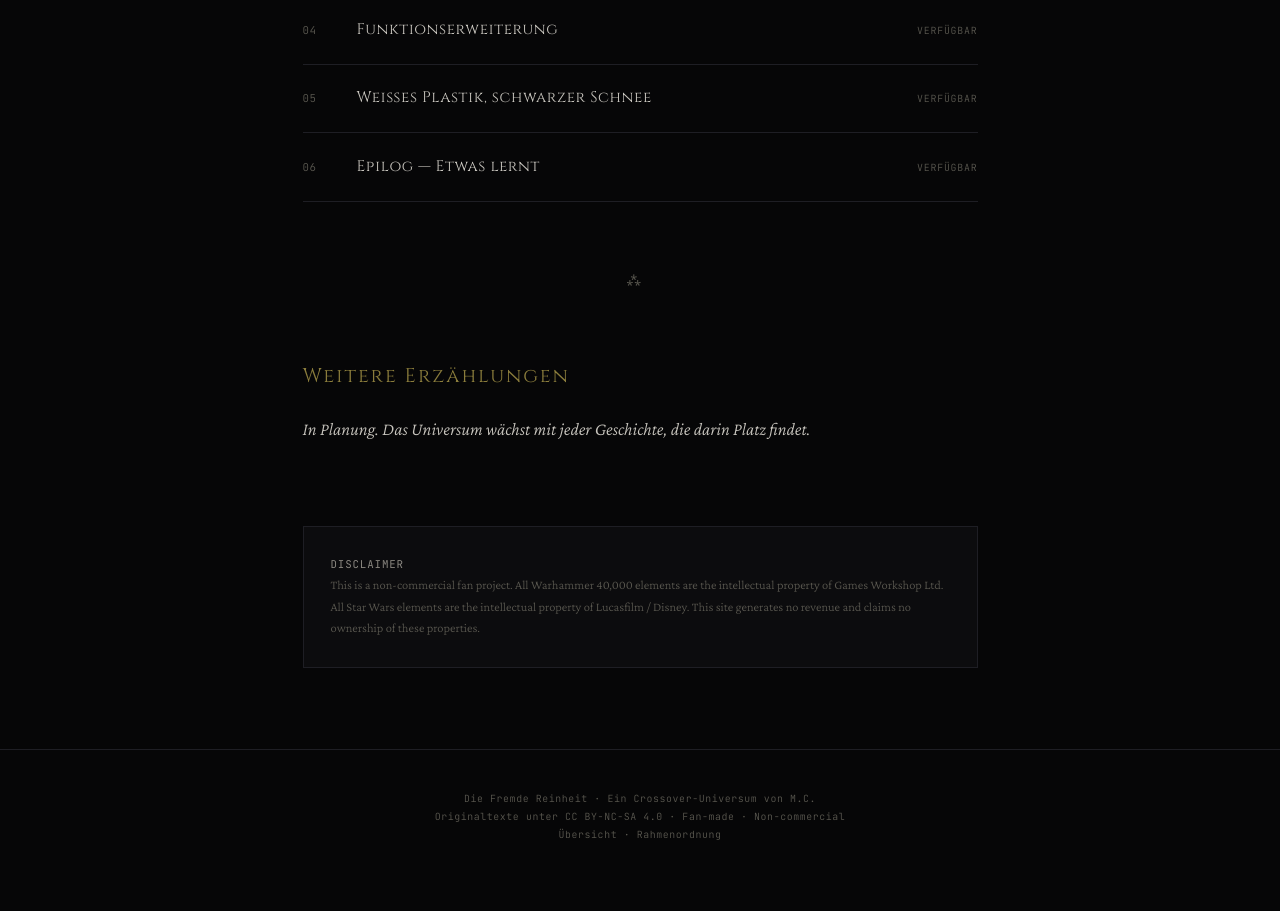
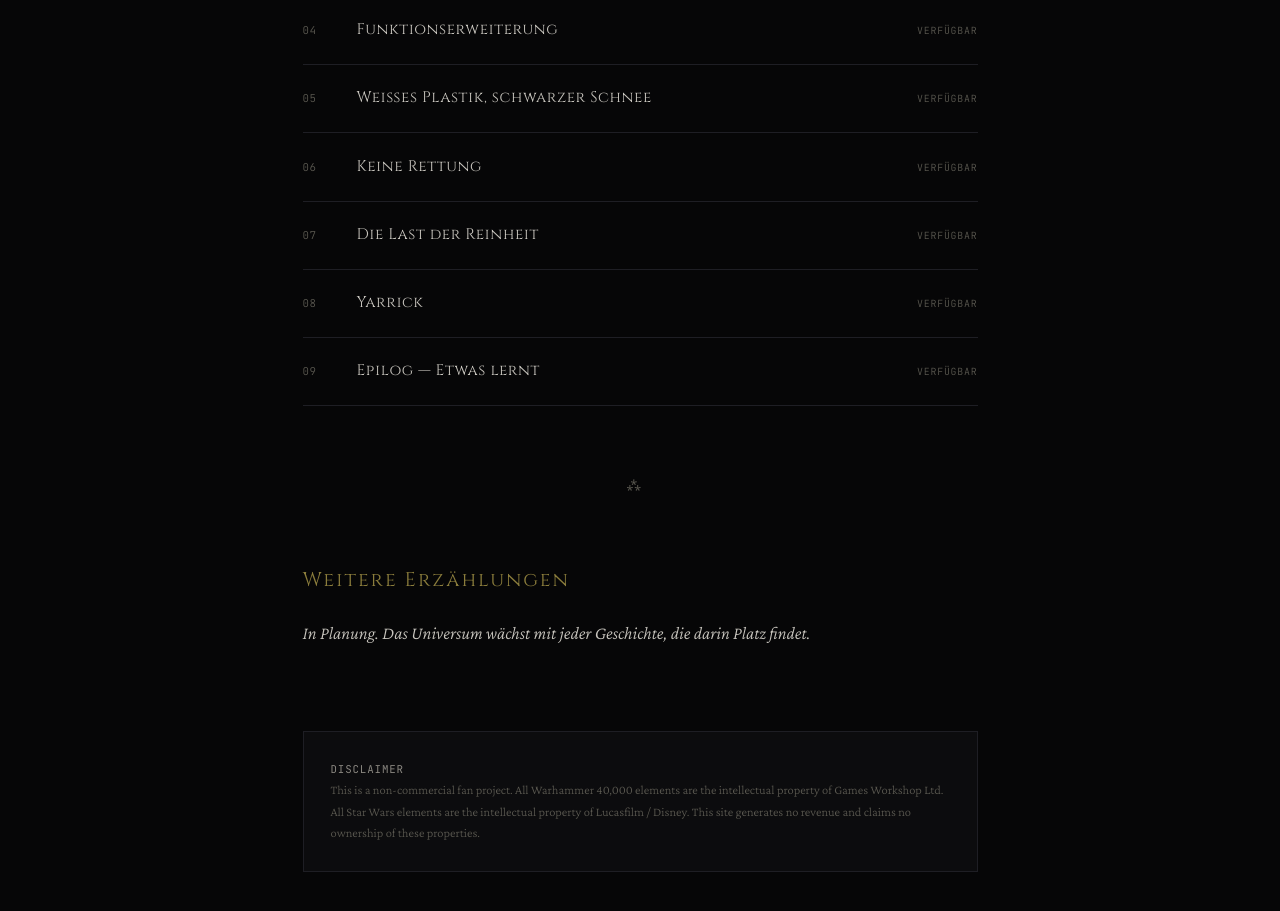
Before and after one commit to mc-grimdark/riss-archives, a plain HTML site: page erzaehlungen.html in a window 1280 px wide. Shown: the part 981-1892 px from the top of the page. Before the commit the page ends 1865 px from the top, so only its background shows below. Drawn offline with nearby package versions, Linux system fonts and the light colour scheme.

Commit message:
Add files via upload

```diff
--- a/erzaehlungen.html
+++ b/erzaehlungen.html
@@ -79,8 +79,29 @@
           </a>
         </li>
         <li>
+          <a href="kapitel/kapitel-vi.html">
+            <span class="chapter-num">06</span>
+            <span class="chapter-title">Keine Rettung</span>
+            <span class="chapter-status">verfügbar</span>
+          </a>
+        </li>
+        <li>
+          <a href="kapitel/kapitel-vii.html">
+            <span class="chapter-num">07</span>
+            <span class="chapter-title">Die Last der Reinheit</span>
+            <span class="chapter-status">verfügbar</span>
+          </a>
+        </li>
+        <li>
+          <a href="kapitel/kapitel-viii.html">
+            <span class="chapter-num">08</span>
+            <span class="chapter-title">Yarrick</span>
+            <span class="chapter-status">verfügbar</span>
+          </a>
+        </li>
+        <li>
           <a href="kapitel/epilog.html">
-            <span class="chapter-num">06</span>
+            <span class="chapter-num">09</span>
             <span class="chapter-title">Epilog — Etwas lernt</span>
             <span class="chapter-status">verfügbar</span>
           </a>
```
Also changed, not shown: index.html (+1 -1 lines), 1 other file.
